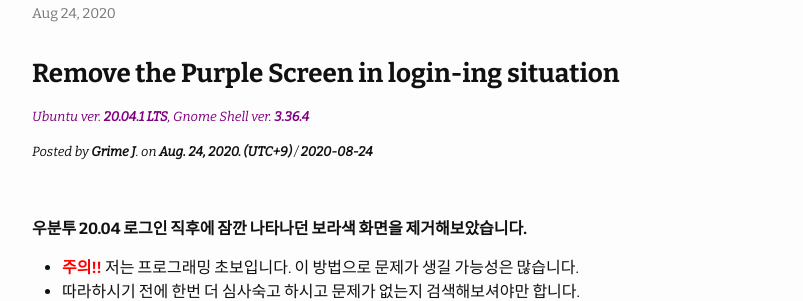
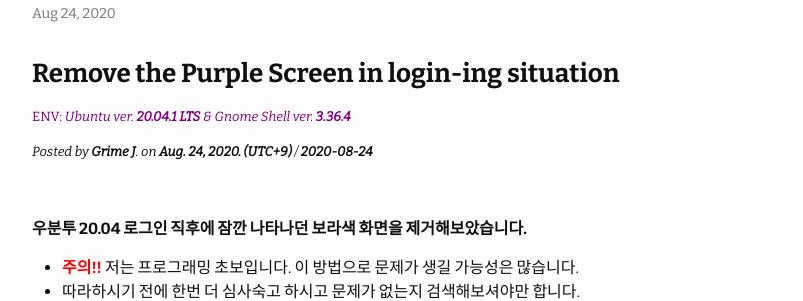
Before and after one commit to grime-j/grime-j.github.io, a Jekyll site: the page built from _posts/2020-08-24-Remove the purple screen.md, in a window 1280 px wide. Shown: the part 140-441 px from the top of the page, without its empty margins (238-1041 px from the left). Built offline with Jekyll 4.4.1, drawn with Linux system fonts in a browser that asks for light colours.

Commit message:
Update 2020-08-24-Remove the purple screen.md

```diff
--- a/_posts/2020-08-24-Remove the purple screen.md
+++ b/_posts/2020-08-24-Remove the purple screen.md
@@ -3,7 +3,7 @@ layout: post
 ---
 
 ### **Remove the Purple Screen in login-ing situation**
-##### <span style="color:purple">*Ubuntu ver. **20.04.1 LTS**, Gnome Shell ver. **3.36.4***
+##### <span style="color:purple">ENV: *Ubuntu ver. **20.04.1 LTS** & Gnome Shell ver. **3.36.4***
 ##### *Posted by **Grime J**. on **Aug. 24, 2020. (UTC+9)** / **2020-08-24***
 
 <br/>
```
